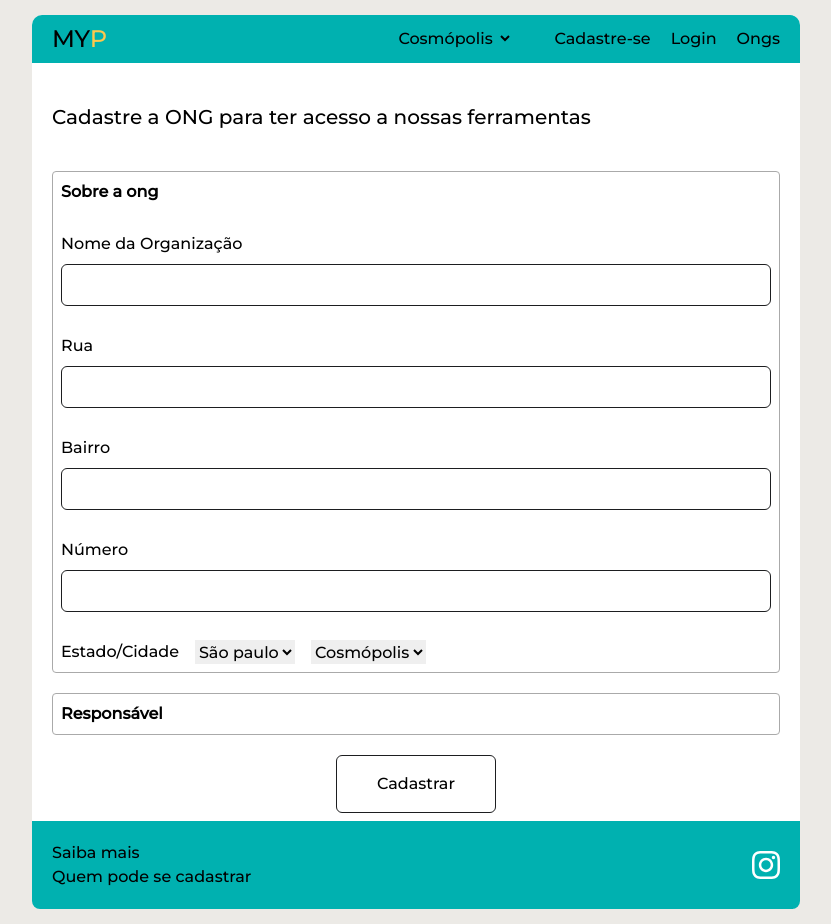
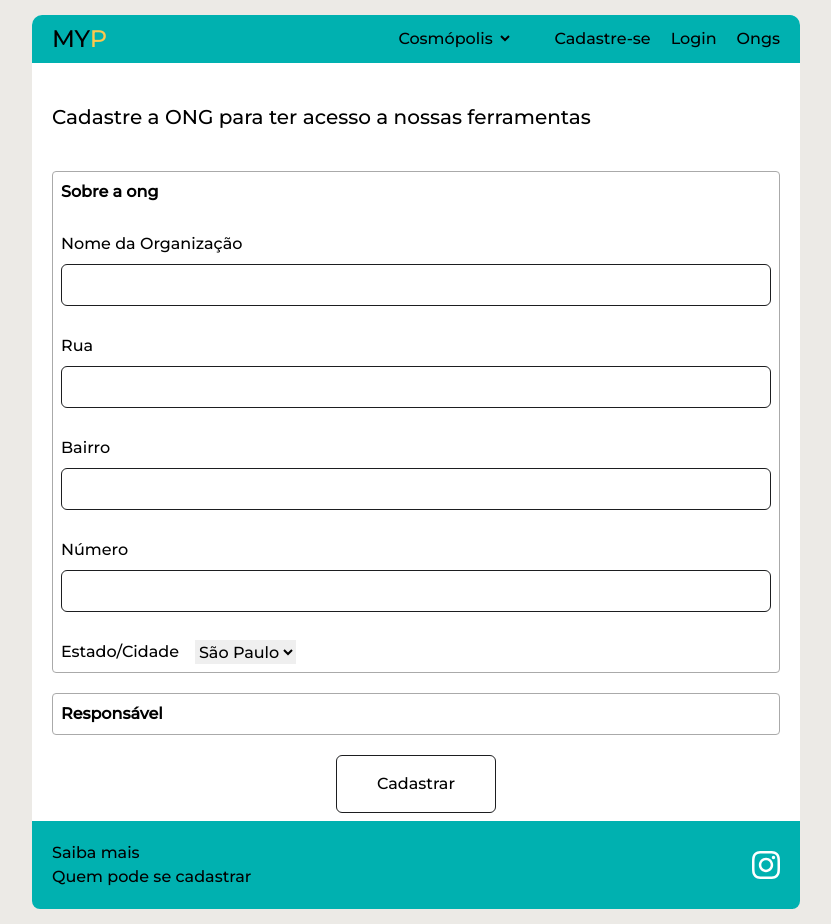
Before and after one commit to euheber/myp, a React (Vite) app: page /cadastro in a window 1280 px wide. Both pictures are taken after a click on the heading "Sobre a ong". Shown: the whole page, without its empty margins (224-1055 px from the left). Built offline with nearby package versions, Linux system fonts and the light colour scheme.

Commit message:
fix: selectField

```diff
--- a/src/components/Inputs/OptionField.jsx
+++ /dev/null
@@ -1,9 +0,0 @@
-function option({value, content}){
-    return (
-            <option value={value} className="border-o">{content}</option>
-
-    )
-}
-
-
-export default option
--- /dev/null
+++ b/src/components/Inputs/SelectField.jsx
@@ -0,0 +1,15 @@
+function option({onSelectChange, value, content, name}){
+
+    const handleSelect = (event) => {
+        onSelectChange(event)
+    }
+    return (
+        <select onChange={handleSelect}>
+            <option value={value}>{content}</option>
+            <option value={value}>{content}</option>
+        </select>
+    )
+}
+
+
+export default option
--- a/src/views/register.jsx
+++ b/src/views/register.jsx
@@ -1,32 +1,38 @@
 import { useState } from "react"
-import InputField from "../components/Inputs/InputsField"
-import OptionField from "../components/Inputs/OptionField"
+import InputField from "../components/Inputs/InputField"
+import SelectField from "../components/Inputs/SelectField"
 
 function register() {
-  const [meuValor, setMeuValor] = useState({
+  const [user, setUser] = useState({
     ongname: '',
     neighborhood: '',
     street: '',
     number: '',
+    name: '',
+    email: '',
+    password: '',
+    state: '',
   })
 
   const handleMeuValorChange = (event) => {
-    setMeuValor({
-      ...meuValor,
+    console.log(event.target.name);
+    setUser({
+      ...user,
       [event.target.name]: event.target.value
     })
   }
 
   return (
     <main className="mt-10 px-5 pb-2">
+        {user.state}
       <h1 className="font-lorat text-xl">
         Cadastre a ONG para ter acesso a nossas ferramentas
       </h1>
-      {meuValor.ongname}
+
       <form className="mt-10 flex flex-col gap-5">
         <details className="border space-y-5">
           <summary className="cursor-pointer">Sobre a ong</summary>
-
+      {}
           <InputField
             onInputChange={handleMeuValorChange}
             type="text"
@@ -62,13 +68,7 @@ function register() {
 
           <div className="flex gap-4">
             <label>Estado/Cidade</label>
-            <select>
-              <OptionField value={"sp"} content={"São paulo"} />
-            </select>
-
-            <select>
-              <OptionField value={"cosmopolis"} content={"Cosmópolis"} />
-            </select>
+            < SelectField onSelectChange={handleMeuValorChange} value={'sp'} name={"state"} content={"São Paulo"}/>
           </div>
         </details>
 
```
Also changed, not shown: src/components/Inputs/InputField.jsx (renamed from src/components/Inputs/InputsField.jsx).
